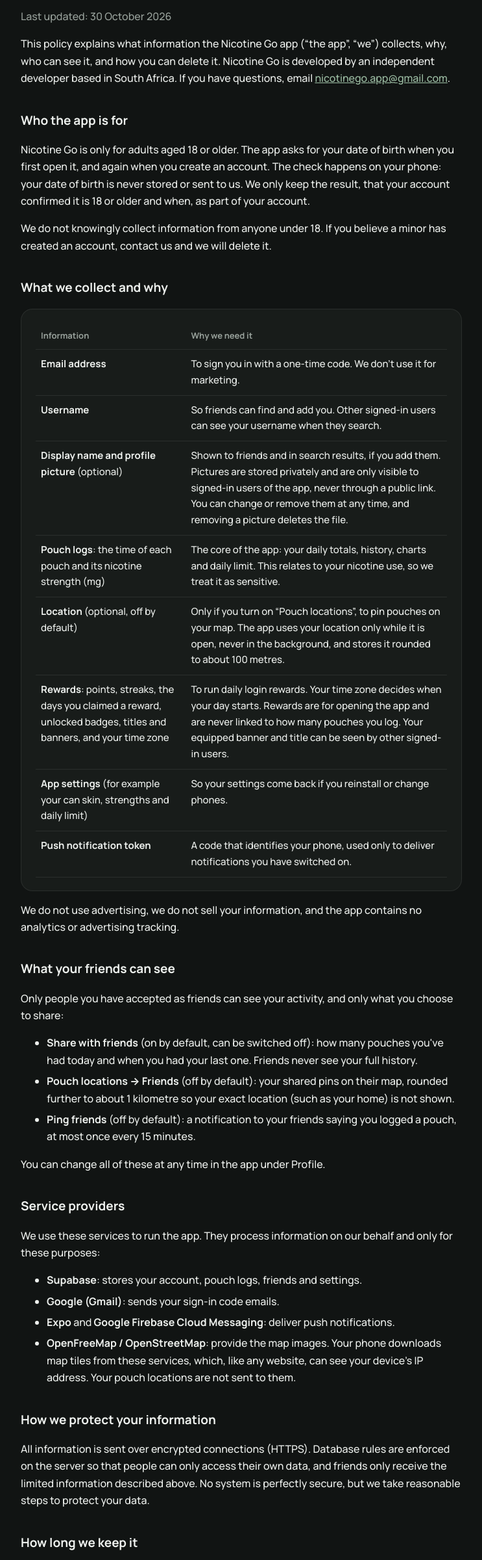
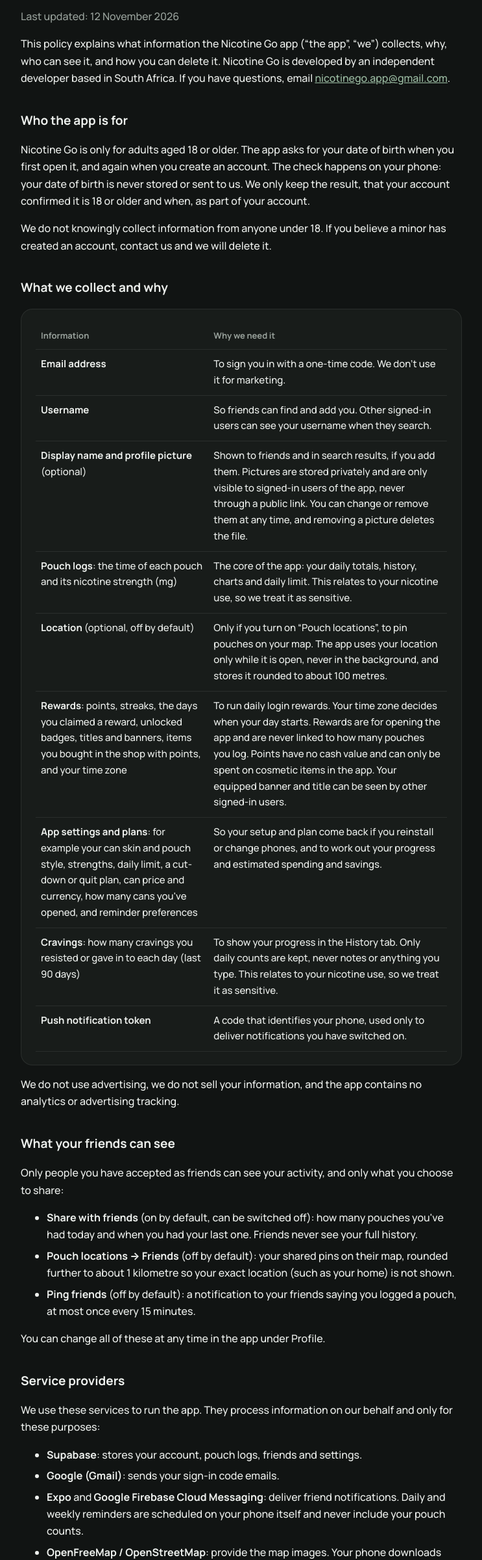
Before and after one commit to zetacruiser-dotcom/nicotine-go_Website, a plain HTML site: page privacy/index.html in a window 1280 px wide. Shown: the part 164-2564 px from the top of the page at 65% size, without its empty margins (268-1011 px from the left). Drawn offline with Linux system fonts and the light colour scheme.

Commit message:
Updated privacy policy

```diff
--- a/privacy/index.html
+++ b/privacy/index.html
@@ -11,7 +11,7 @@
     <header class="site"><div class="mark">go</div><a href="../">Nicotine Go</a></header>
 
     <h1>Privacy policy</h1>
-    <p class="muted">Last updated: 30 October 2026</p>
+    <p class="muted">Last updated: 12 November 2026</p>
 
     <p>This policy explains what information the Nicotine Go app (“the app”, “we”) collects, why, who can see it, and how you can delete it. Nicotine Go is developed by an independent developer based in South Africa. If you have questions, email <a href="mailto:nicotinego.app@gmail.com">nicotinego.app@gmail.com</a>.</p>
 
@@ -28,8 +28,9 @@
         <tr><td><strong>Display name and profile picture</strong> (optional)</td><td>Shown to friends and in search results, if you add them. Pictures are stored privately and are only visible to signed-in users of the app, never through a public link. You can change or remove them at any time, and removing a picture deletes the file.</td></tr>
         <tr><td><strong>Pouch logs</strong>: the time of each pouch and its nicotine strength (mg)</td><td>The core of the app: your daily totals, history, charts and daily limit. This relates to your nicotine use, so we treat it as sensitive.</td></tr>
         <tr><td><strong>Location</strong> (optional, off by default)</td><td>Only if you turn on “Pouch locations”, to pin pouches on your map. The app uses your location only while it is open, never in the background, and stores it rounded to about 100 metres.</td></tr>
-        <tr><td><strong>Rewards</strong>: points, streaks, the days you claimed a reward, unlocked badges, titles and banners, and your time zone</td><td>To run daily login rewards. Your time zone decides when your day starts. Rewards are for opening the app and are never linked to how many pouches you log. Your equipped banner and title can be seen by other signed-in users.</td></tr>
-        <tr><td><strong>App settings</strong> (for example your can skin, strengths and daily limit)</td><td>So your settings come back if you reinstall or change phones.</td></tr>
+        <tr><td><strong>Rewards</strong>: points, streaks, the days you claimed a reward, unlocked badges, titles and banners, items you bought in the shop with points, and your time zone</td><td>To run daily login rewards. Your time zone decides when your day starts. Rewards are for opening the app and are never linked to how many pouches you log. Points have no cash value and can only be spent on cosmetic items in the app. Your equipped banner and title can be seen by other signed-in users.</td></tr>
+        <tr><td><strong>App settings and plans</strong>: for example your can skin and pouch style, strengths, daily limit, a cut-down or quit plan, can price and currency, how many cans you've opened, and reminder preferences</td><td>So your setup and plan come back if you reinstall or change phones, and to work out your progress and estimated spending and savings.</td></tr>
+        <tr><td><strong>Cravings</strong>: how many cravings you resisted or gave in to each day (last 90 days)</td><td>To show your progress in the History tab. Only daily counts are kept, never notes or anything you type. This relates to your nicotine use, so we treat it as sensitive.</td></tr>
         <tr><td><strong>Push notification token</strong></td><td>A code that identifies your phone, used only to deliver notifications you have switched on.</td></tr>
       </table>
     </div>
@@ -49,7 +50,7 @@
     <ul>
       <li><strong>Supabase</strong>: stores your account, pouch logs, friends and settings.</li>
       <li><strong>Google (Gmail)</strong>: sends your sign-in code emails.</li>
-      <li><strong>Expo</strong> and <strong>Google Firebase Cloud Messaging</strong>: deliver push notifications.</li>
+      <li><strong>Expo</strong> and <strong>Google Firebase Cloud Messaging</strong>: deliver friend notifications. Daily and weekly reminders are scheduled on your phone itself and never include your pouch counts.</li>
       <li><strong>OpenFreeMap / OpenStreetMap</strong>: provide the map images. Your phone downloads map tiles from these services, which, like any website, can see your device's IP address. Your pouch locations are not sent to them.</li>
     </ul>
 
@@ -60,7 +61,7 @@
     <p>We keep your information for as long as you have an account. You can delete individual pouches, or a whole day, at any time in the History tab. When you delete your account, your information is removed as described below.</p>
 
     <h2>Deleting your account and data</h2>
-    <p>You can delete your account in the app at any time under <strong>Profile → Delete account</strong>. This permanently deletes your account, profile picture, rewards, pouch history and locations, friends list, settings and notification tokens. It can't be undone. You can also <a href="../delete-account/">request deletion without the app</a>.</p>
+    <p>You can delete your account in the app at any time under <strong>Profile → Delete account</strong>. This permanently deletes your account, profile picture, rewards and shop items, plans, cravings, pouch history and locations, friends list, settings and notification tokens. It can't be undone. You can also <a href="../delete-account/">request deletion without the app</a>.</p>
 
     <h2>Your rights</h2>
     <p>You can ask to access, correct or delete your information, or object to how we use it, by emailing <a href="mailto:nicotinego.app@gmail.com">nicotinego.app@gmail.com</a>. If you are in South Africa, you also have rights under the Protection of Personal Information Act (POPIA), including the right to complain to the Information Regulator.</p>
```
Also changed, not shown: delete-account/index.html (+3 -2 lines).
